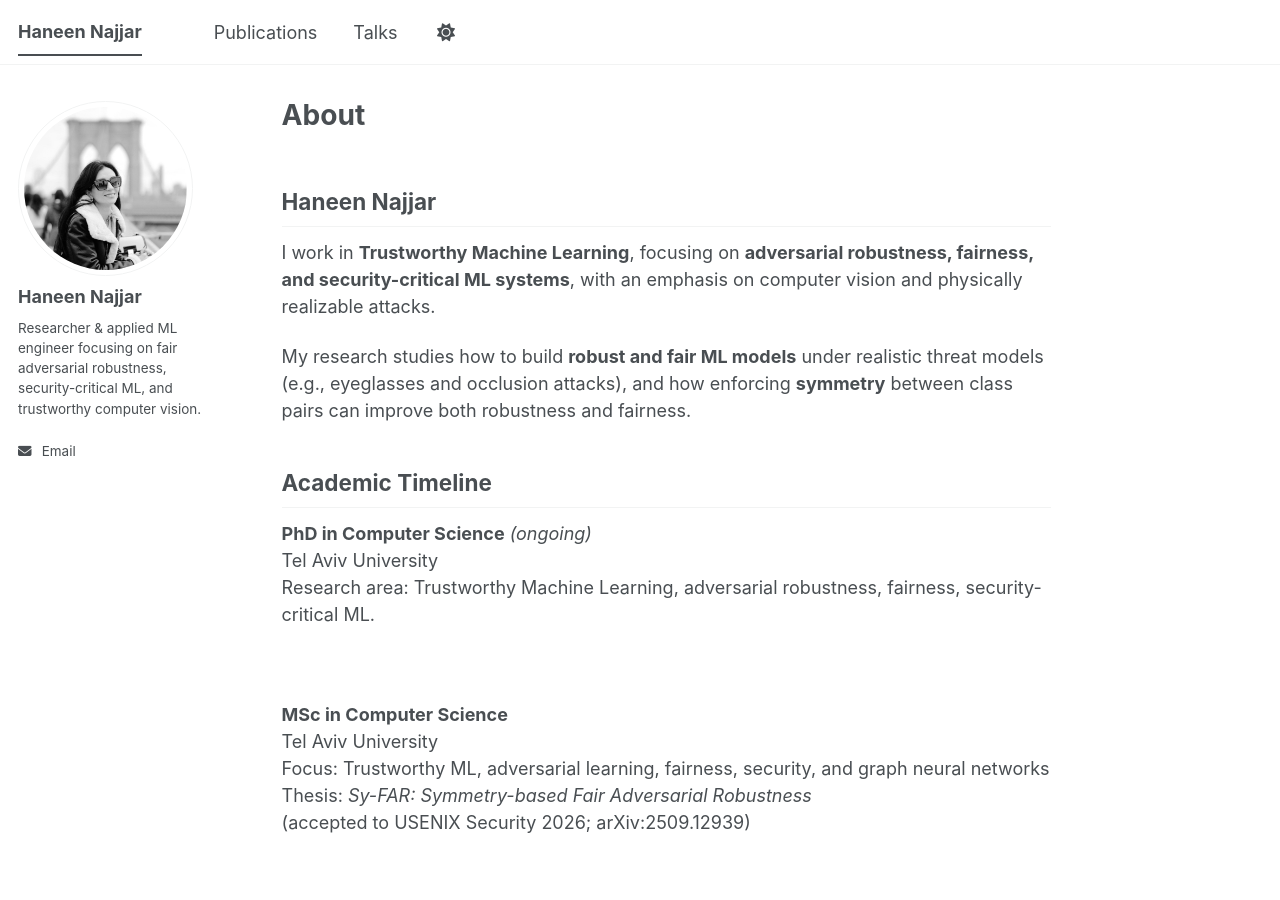
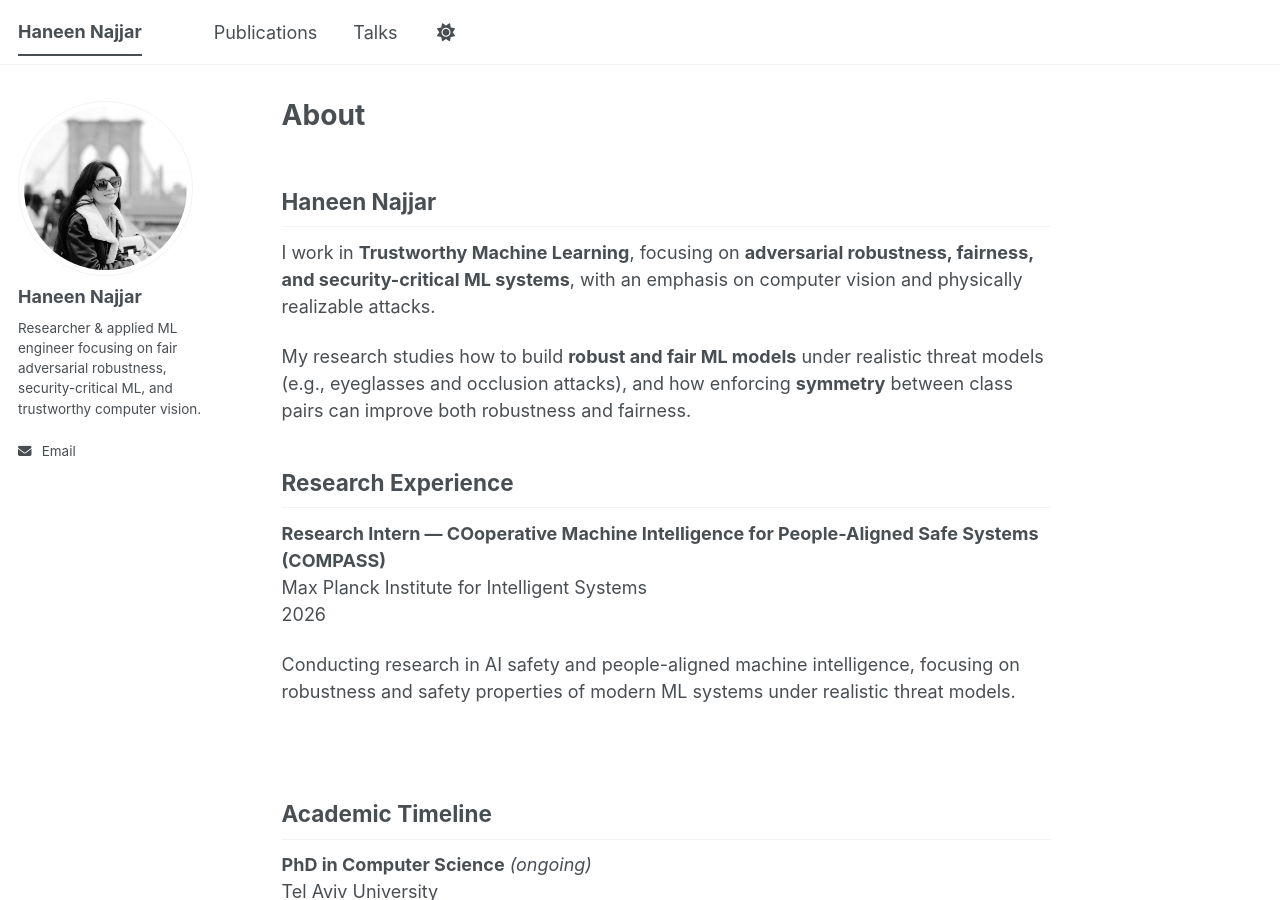
Before and after one commit to haneenn24/haneenn24.github.io, a Jekyll site: the page built from _pages/about.md, in a window 1280 px wide and 900 px high. Built offline with Jekyll 4.4.1, drawn with Linux system fonts in a browser that asks for light colours; a script bundle is joined from its source files by our own code; library files that are not in the unit come from our copies.

Commit message:
Update about.md

```diff
--- a/_pages/about.md
+++ b/_pages/about.md
@@ -11,6 +11,15 @@ I work in **Trustworthy Machine Learning**, focusing on **adversarial robustness
 My research studies how to build **robust and fair ML models** under realistic threat models (e.g., eyeglasses and occlusion attacks), and how enforcing **symmetry** between class pairs can improve both robustness and fairness.
 
 
+## Research Experience
+
+**Research Intern — COoperative Machine Intelligence for People-Aligned Safe Systems (COMPASS)**
+Max Planck Institute for Intelligent Systems
+2026
+
+Conducting research in AI safety and people-aligned machine intelligence, focusing on robustness and safety properties of modern ML systems under realistic threat models.
+
+<br>
 
 ## Academic Timeline
 
```
